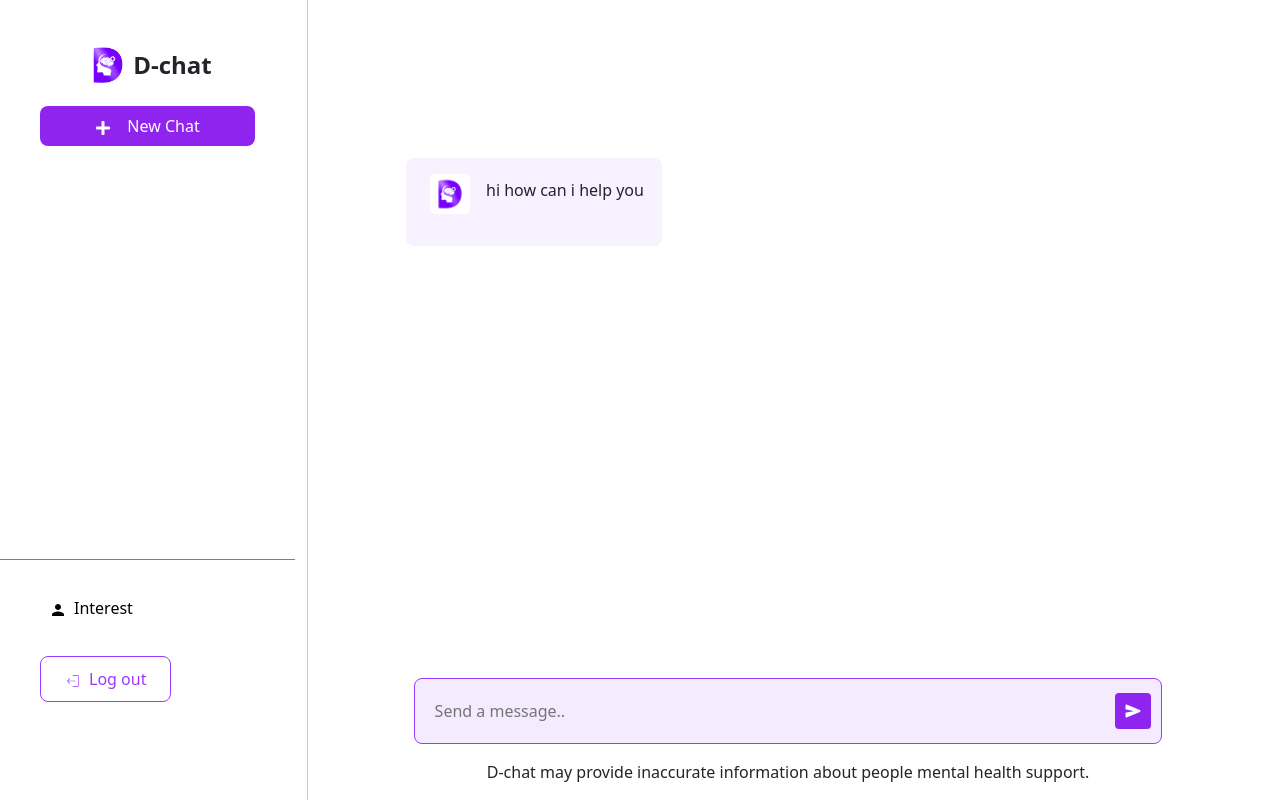
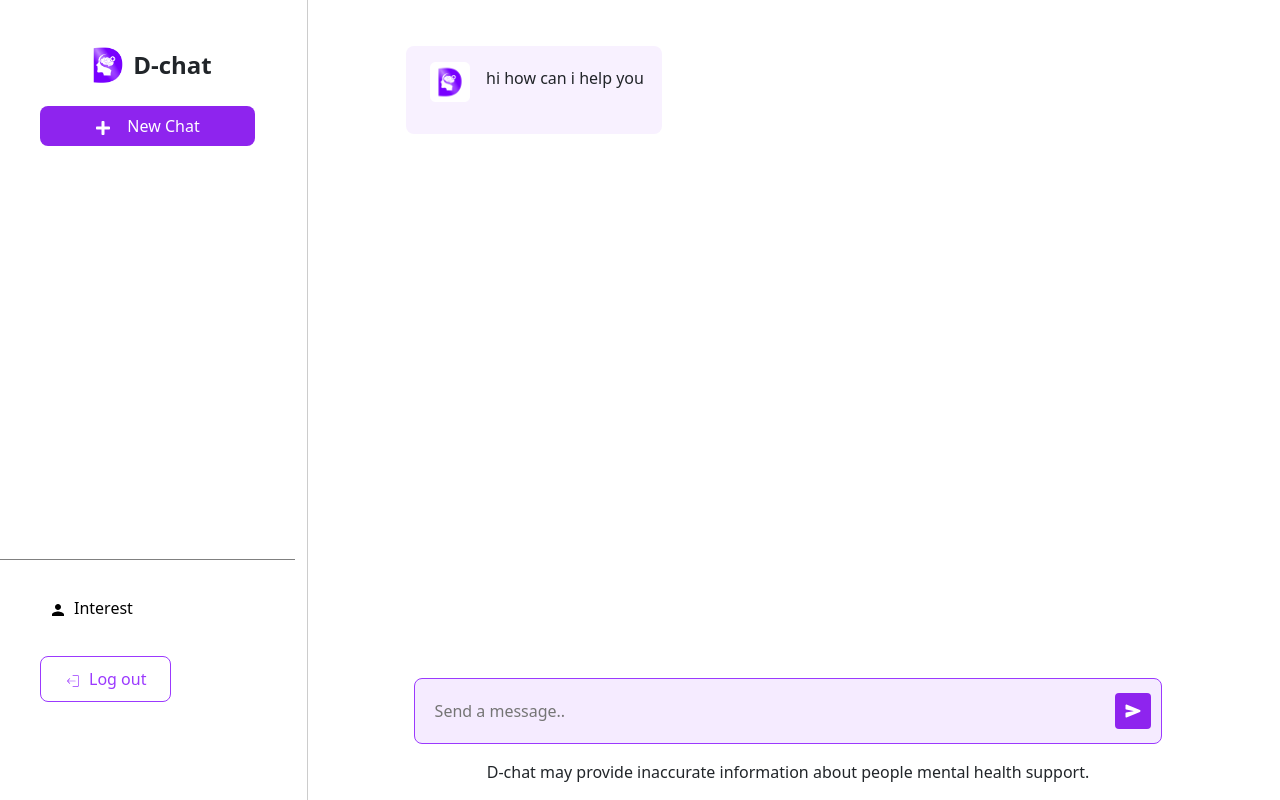
Before and after one commit to vickash-zbb/dchatbot, a React (Vite) app in the folder client/: page /chatbot in a window 1280 px wide. Built offline with nearby package versions, Linux system fonts and the light colour scheme.

Commit message:
chatbot css change

```diff
--- a/client/src/Components/Chatbot/Chatbot.css
+++ b/client/src/Components/Chatbot/Chatbot.css
@@ -167,7 +167,7 @@ button {
   scroll-behavior: smooth;
   /* width: 100%; */
   max-width: 70rem;
-  height: calc(100% - 17rem);
+  height: calc(100% - 10rem);
 }
 
 .chat {
--- a/client/src/Components/Chatbot/Chatbot.scss
+++ b/client/src/Components/Chatbot/Chatbot.scss
@@ -175,7 +175,7 @@ color: white;
     scroll-behavior: smooth;
     /* width: 100%; */
     max-width: 70rem;
-   height: calc(100% - 17rem);
+   height: calc(100% - 10rem);
 
 }
 .chat{
```
